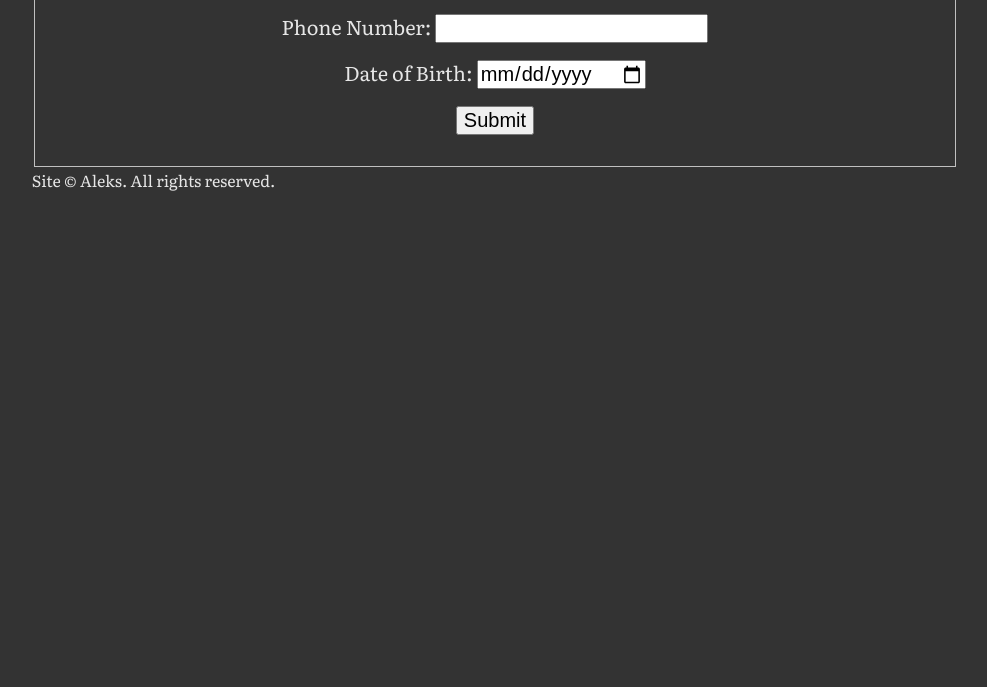
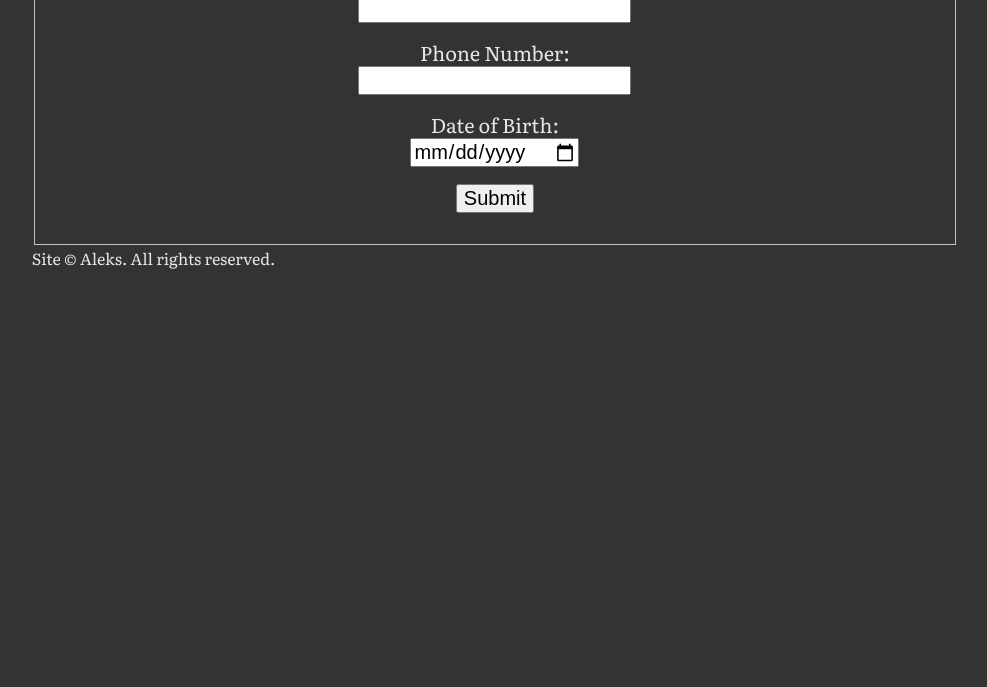
Before and after one commit to PenguOrg/Lab2, a plain HTML site: page index.html in a window 1280 px wide. Shown: the part 113-800 px from the top of the page, without its empty margins (145-1132 px from the left). Drawn offline with Linux system fonts and the light colour scheme.

Commit message:
Add linebreak to set the look of the form

```diff
--- a/assets/css/screen.css
+++ b/assets/css/screen.css
@@ -32,6 +32,11 @@ footer {
   font-size: 0.8em; /* 16 / 20 */
 }
 
+label:after{
+  content:"\a";
+  white-space: pre;
+}
+
 body {
   display: grid;
   grid-template-columns: minmax(0.625em,1fr) minmax(5ch,80ch) minmax(0.625em,1fr);
```
